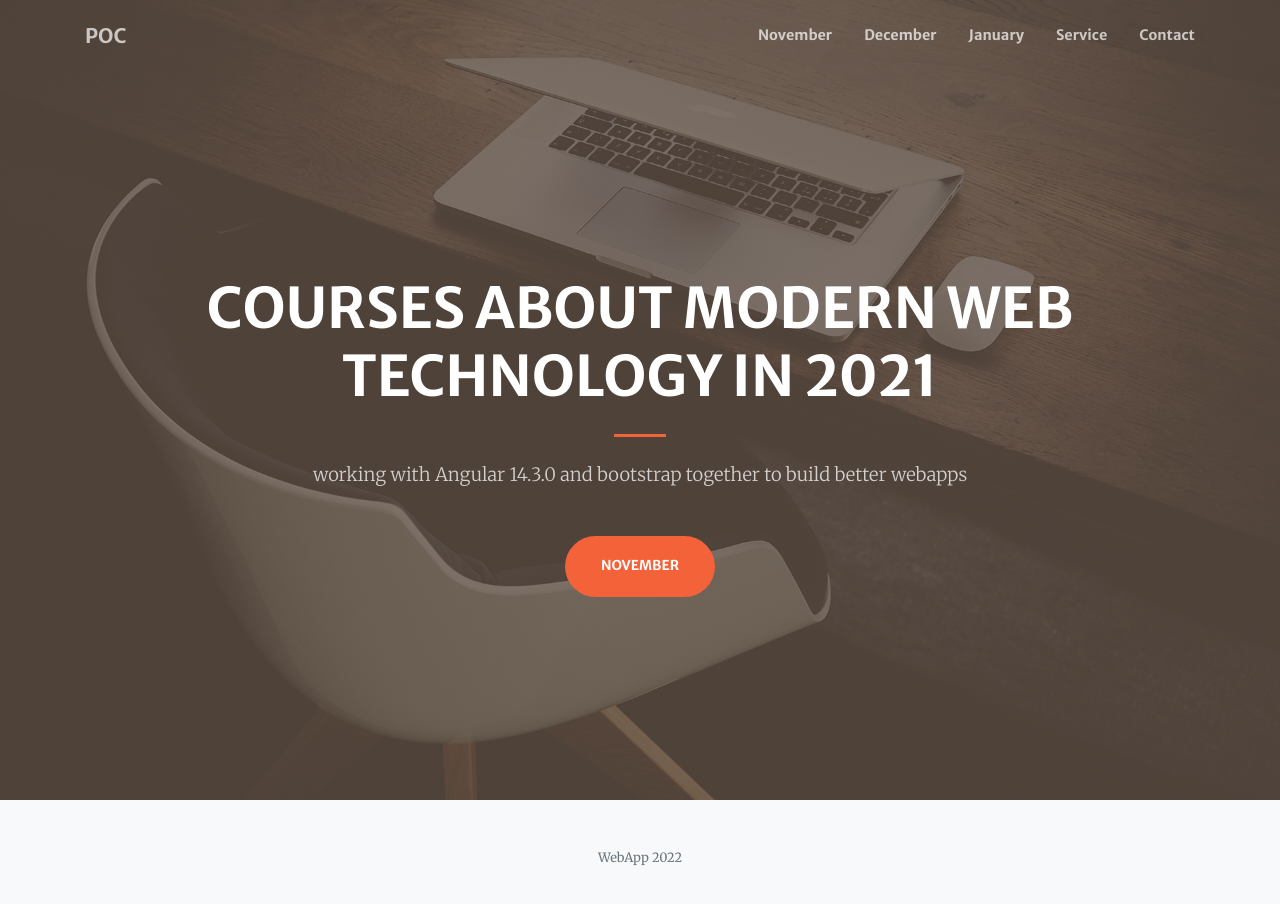
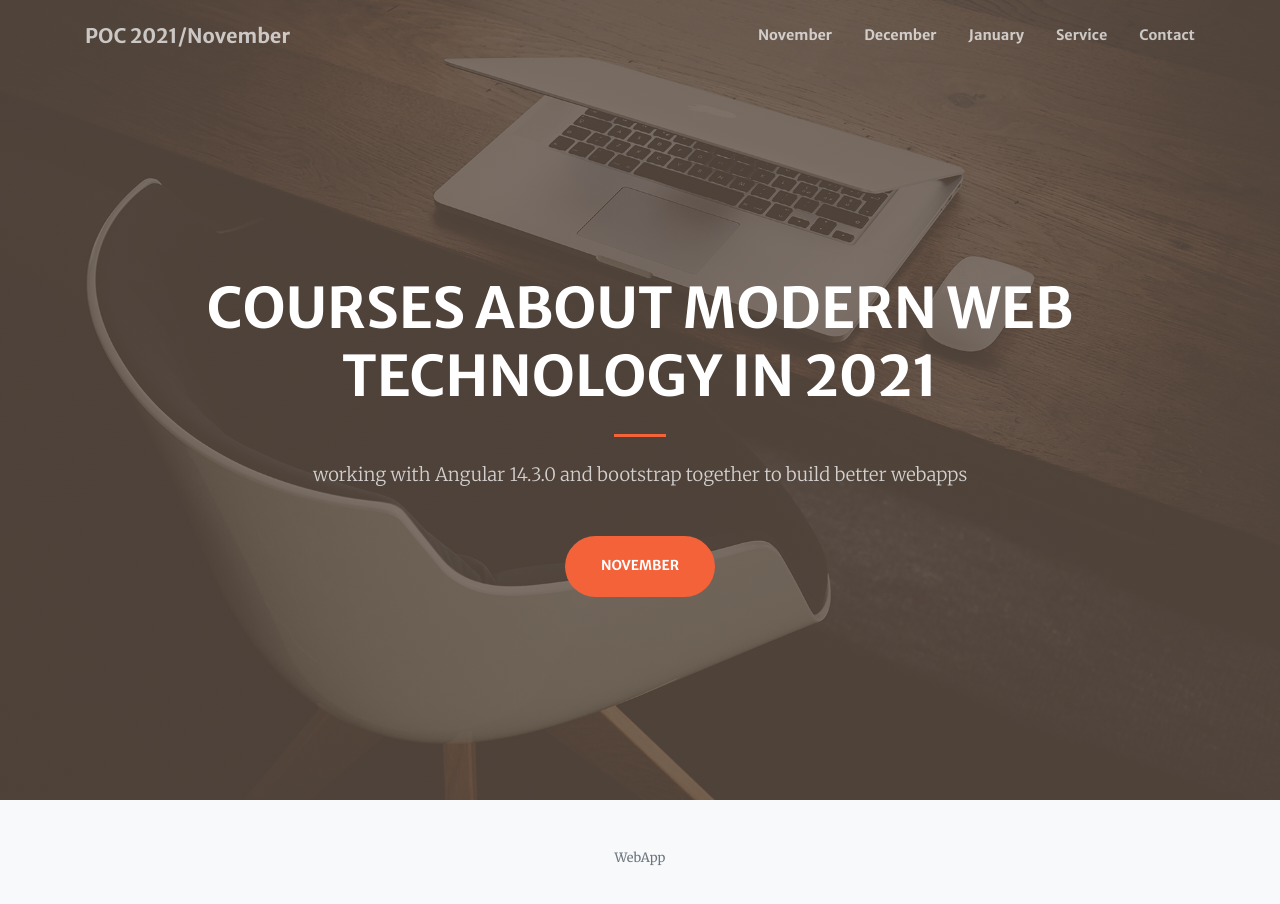
Before and after one commit to Jalalhejazi/angular-automation-2022, an Angular app: page / in a window 1280 px wide. Shown: the top 904 px of the page. Built offline with nearby package versions, Linux system fonts and the light colour scheme.

Commit message:
fix/title

```diff
--- a/src/app/footer/footer.component.html
+++ b/src/app/footer/footer.component.html
@@ -1,5 +1,5 @@
 <footer class="bg-light py-5">
     <div class="container">
-        <div class="small text-center text-muted"> {{title}} 2022  </div>
+        <div class="small text-center text-muted"> {{title}} </div>
     </div>
 </footer>
--- a/src/app/navigation/navigation.component.ts
+++ b/src/app/navigation/navigation.component.ts
@@ -9,8 +9,7 @@ import { ApiService } from '../api.service';
 })
 export class NavigationComponent implements OnInit {
 
-  title = "POC "
-
+  title = ""
   Month = ""
   Month_plus_1 = ""
   Month_plus_2 = ""
@@ -22,6 +21,8 @@ export class NavigationComponent implements OnInit {
     this.Month_plus_1 = this.service.Month_plus_1
     this.Month_plus_2 = this.service.Month_plus_2
     this.CurrentYear  = this.service.CurrentYear
+
+    this.title        = `POC ${this.CurrentYear}/${this.Month}`
   }
 
 }
```
